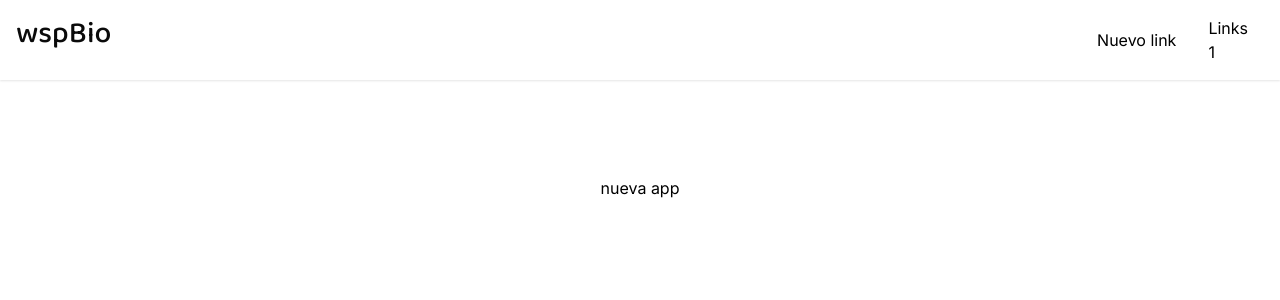
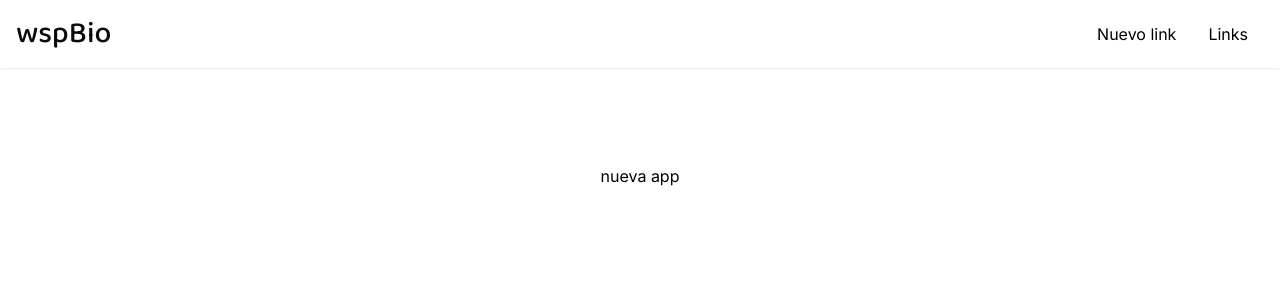
Before and after one commit to abelorian/wsp.bio, a Next.js app: page / in a window 1280 px wide. Shown: the top 300 px of the page. Built offline with nearby package versions, Linux system fonts and the light colour scheme.

Commit message:
Fix: header

```diff
--- a/app/Header.js
+++ b/app/Header.js
@@ -1,12 +1,9 @@
-'use client'
-import { useState } from "react";
 import { Baloo_2 } from 'next/font/google'
 
 const baloo = Baloo_2({ subsets: ['latin'] })
 
 export default function Header(){
 
-  const [isMenuOpen, setIsMenuOpen] = useState(false);
 
   return (
     <header className={`z-10 p-3 md:p-4 shadow-sm shadow-neutral-200 header-sticky`}>
@@ -16,56 +13,17 @@ export default function Header(){
             <p className={baloo.className}>wspBio</p>
           </a>
         </div>
-        <div className="relative md:hidden">
-          <button className='text-black text-2xl' onClick={() => setIsMenuOpen(!isMenuOpen)}><i className="bi bi-list"></i></button>
-          <NavMobile isMenuOpen={isMenuOpen} setIsMenuOpen={setIsMenuOpen}></NavMobile>
-        </div>
         <div className='hidden md:flex items-center text-black'>
-          <NavDesktop></NavDesktop>
+          <ul className='flex items-center'>
+            <li className="mr-4">
+              <a href={ '#' } className="btn btn-primary">Nuevo link</a>
+            </li>
+            <li key={2} className="mx-4">
+              <a href={ '#' }>Links</a>
+            </li>
+          </ul>
         </div>
       </div>
     </header>
   )
 }
-
-function NavMobile({ isMenuOpen, setIsMenuOpen }){
-  //if (!isMenuOpen) return null;
-  const divClasses = `fixed right-0 bg-white z-20 w-60 top-0 bottom-0 text-black text-left transition-transform duration-300 ${isMenuOpen ? 'translate-x-0' : 'translate-x-full'}`
-
-  return (
-    <div className={divClasses}>
-      <div className="flex justify-between items-center py-3 px-8">
-        <h2></h2>
-        <button type="button" className="text-black text-2xl" aria-label="Close" onClick={() => { setIsMenuOpen(false) }}>
-          <i className="bi bi-x"></i>
-        </button>
-      </div>
-      <div className="p-8">
-        <ul className="">
-          <li key={1} className="block px-0 py-1"><a href="/">Inicio</a></li>
-          <li key={2} className="block px-0 py-1"><a href={ '#' }>Links <TotalLinks /></a></li>
-          <li key={3} className="block px-0 py-1"><a href="/qr/generator">Generar QR</a></li>
-          <li key={4} className="block px-0 py-1"><a href={ '#' }>Mi cuenta</a></li>
-        </ul>
-      </div>
-    </div>
-  )
-}
-
-function NavDesktop(){
-
-  return (
-    <ul className='flex items-center'>
-      <li className="mr-4">
-        <a href={ '#' } className="btn btn-primary">Nuevo link</a>
-      </li>
-      <li key={2} className="mx-4"><a href={ '#' }>Links <TotalLinks /></a></li>
-    </ul>
-  )
-}
-
-function TotalLinks () {
-  return (
-    <p>1</p>
-  )
-}
```
